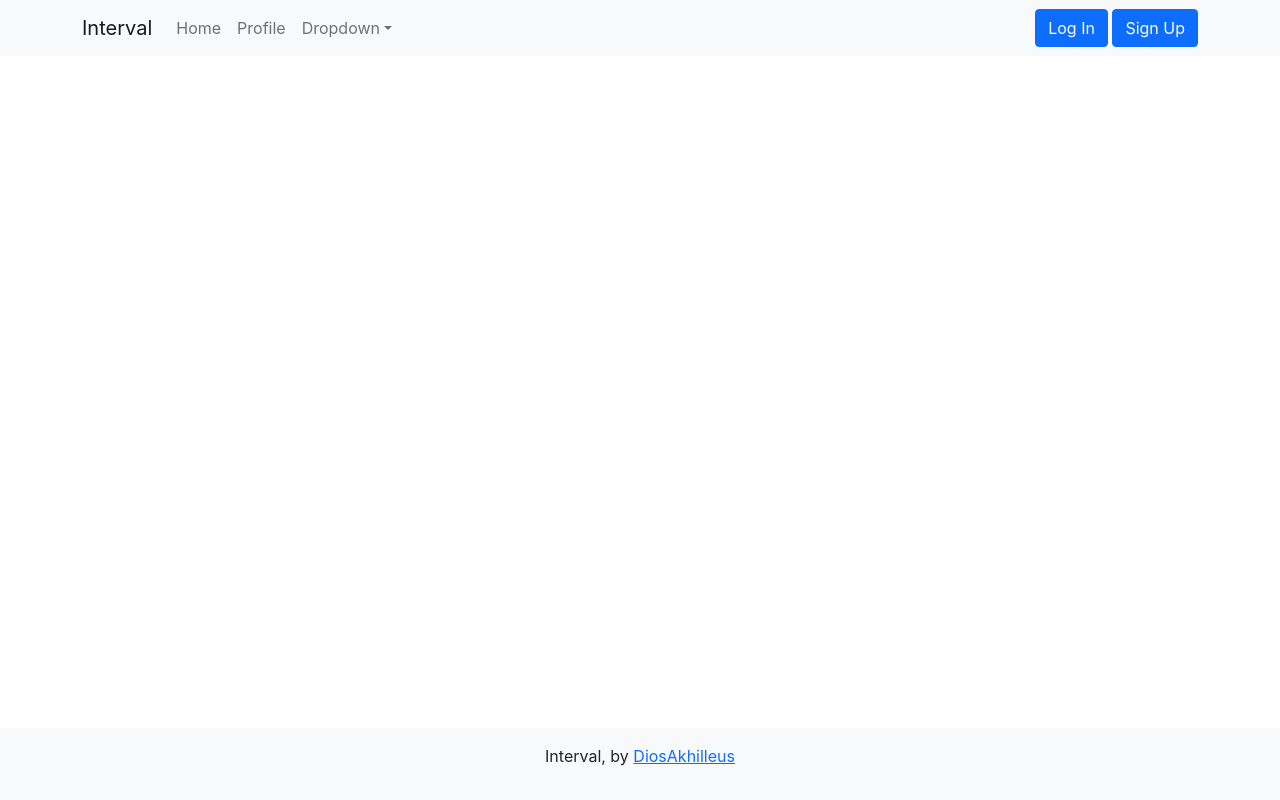
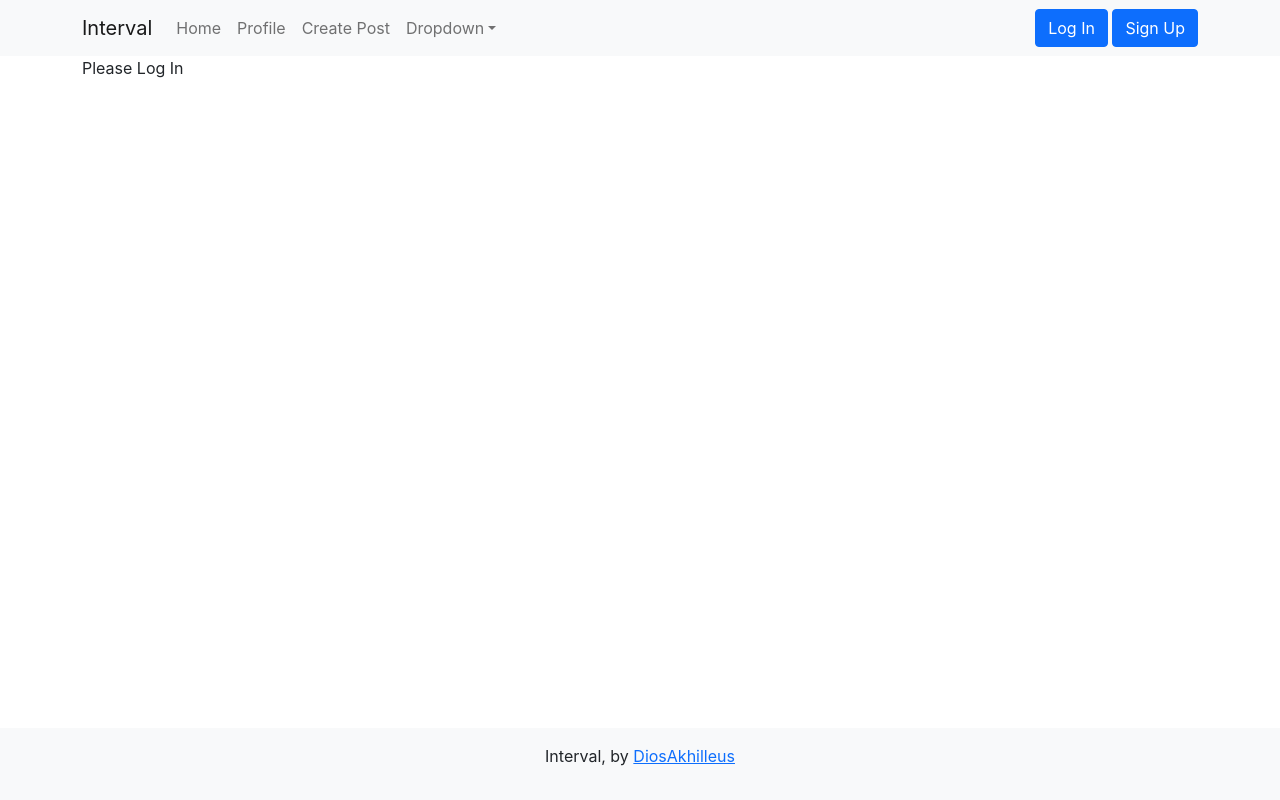
Before and after one commit to DiosAkhilleus/interval, a React (Create React App) app in the folder client/: page /post in a window 1280 px wide. Built offline with nearby package versions, Linux system fonts and the light colour scheme; no server answers.

Commit message:
added initial post creator component

```diff
--- a/client/src/App.tsx
+++ b/client/src/App.tsx
@@ -6,6 +6,7 @@ import Footer from './Components/Nav/Footer';
 import Profile from './Components/Profile';
 import Loading from './Components/Loading';
 import Home from './Components/Home'
+import CreatePost from './Components/CreatePost';
 import './App.css';
 
 function App() {
@@ -22,6 +23,7 @@ function App() {
         <Switch>
           <Route path="/" exact component={Home} />
           <Route path="/profile" component={Profile} />
+          <Route path="/post" component={CreatePost} />
         </Switch>
       </div>
       <Footer />
--- /dev/null
+++ b/client/src/Components/CreatePost.tsx
@@ -0,0 +1,24 @@
+import React from 'react'
+import { useAuth0 } from '@auth0/auth0-react';
+
+interface Props {
+
+}
+
+const CreatePost = (props: Props) => {
+
+  const { isAuthenticated } = useAuth0();
+
+  if (!isAuthenticated) {
+    return <div>Please Log In</div>
+  }
+
+
+  return (
+    <div>
+      <input  style={{marginTop: 10}} type="text" placeholder="What would you like to say?" />
+    </div>
+  )
+}
+
+export default CreatePost
--- a/client/src/Components/Nav/NavBar.tsx
+++ b/client/src/Components/Nav/NavBar.tsx
@@ -1,6 +1,5 @@
 import React from 'react';
 import { Navbar, Nav, NavDropdown, Container } from 'react-bootstrap';
-import { Link } from 'react-router-dom';
 import AuthNav from './AuthNav';
 
 interface Props {}
@@ -15,6 +14,7 @@ const NavBar = (props: Props) => {
           <Nav className="me-auto">
             <Nav.Link href="/">Home</Nav.Link>
             <Nav.Link href="/profile">Profile</Nav.Link>
+            <Nav.Link href="/post">Create Post</Nav.Link>
             <NavDropdown title="Dropdown" id="basic-nav-dropdown">
               <NavDropdown.Item href="#action/3.1">Action</NavDropdown.Item>
               <NavDropdown.Item href="#action/3.2">
```
